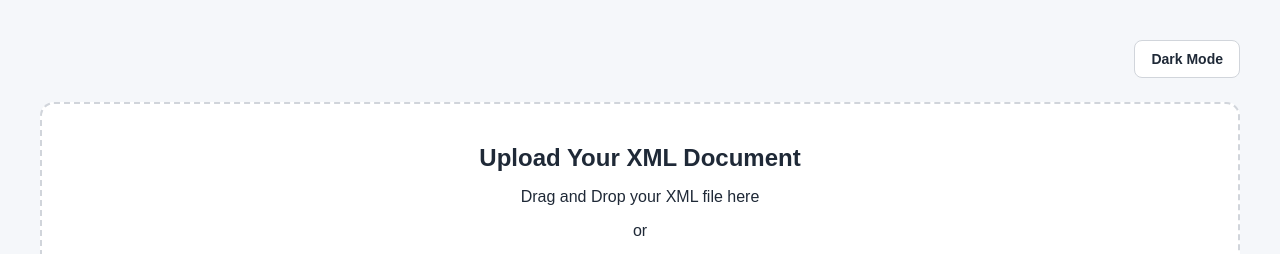
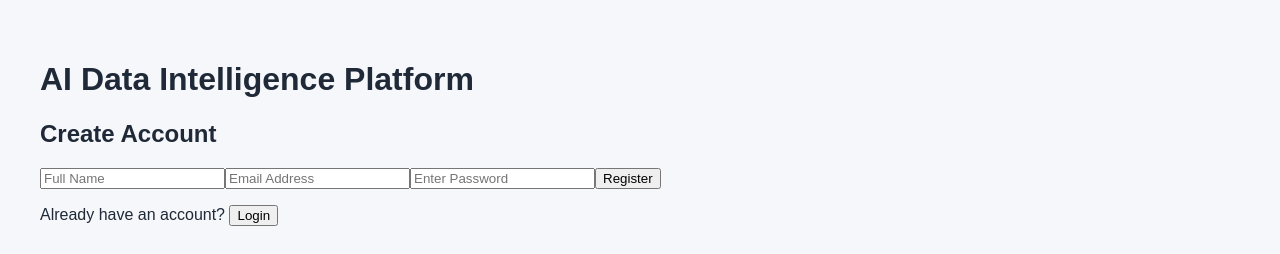
Before and after one commit to BarkerBrian-FS/xml-parser, a React (Vite) app in the folder client/: page / in a window 1280 px wide. Shown: the top 254 px of the page. Built offline with nearby package versions, Linux system fonts and the light colour scheme; no server answers.

Commit message:
added register and login component and added it to app.jsx also protected handle analyze with token check

```diff
--- a/client/src/App.jsx
+++ b/client/src/App.jsx
@@ -1,6 +1,7 @@
 import "./App.css";
 import DocumentCard from "./components/DocumentCard";
 import { useEffect, useState } from "react";
+import Auth from "./components/Auth";
 
 function App() {
   const [documents, setDocuments] = useState([]);
@@ -26,6 +27,38 @@ function App() {
   const [email, setEmail] = useState("");
   const [password, setPassword] = useState("");
 
+  async function handleAuth(event) {
+    event.preventDefault();
+
+    try {
+      const response = await fetch(
+        `http://localhost:5000/api/auth/${isRegistering ? "register" : "login"}`,
+        {
+          method: "POST",
+          headers: {
+            "Content-Type": "application/json",
+          },
+          body: JSON.stringify({
+            ...(isRegistering && { name }),
+            email,
+            password,
+          }),
+        },
+      );
+      const data = await response.json();
+
+      if (!response.ok) {
+        throw new Error(data.message || "Authentication failed");
+      }
+      localStorage.setItem("token", data.token);
+      localStorage.setItem("user", JSON.stringify(data.user));
+
+      setToken(data.token);
+      setUser(data.user);
+    } catch (error) {
+      console.error("Authentication failed", error);
+    }
+  }
   function handleFileChange(event) {
     const file = event.target.files[0];
 
@@ -80,6 +113,7 @@ function App() {
         method: "POST",
         headers: {
           "Content-Type": "application/xml",
+          Authorization: `Bearer ${token}`,
         },
         body: xmlContent,
       });
@@ -108,8 +142,19 @@ function App() {
   }
 
   useEffect(() => {
+    if (!token) {
+      setIsLoadingDocuments(false);
+      return;
+    }
+    setIsLoadingDocuments(true);
+    setDocumentsError("");
     fetch(
       `http://localhost:5000/api/xml/documents?search=${encodeURIComponent(search)}`,
+      {
+        headers: {
+          Authorization: `Bearer ${token}`,
+        },
+      },
     )
       .then((response) => {
         if (!response.ok) {
@@ -128,7 +173,7 @@ function App() {
       .finally(() => {
         setIsLoadingDocuments(false);
       });
-  }, [search]);
+  }, [search, token]);
   const filteredDocuments = documents.filter((doc) => {
     if (filter === "warnings") {
       return doc.aiAnalysis?.warnings?.length > 0;
@@ -158,6 +203,21 @@ function App() {
     return 0;
   });
 
+  if (!token) {
+    return (
+      <Auth
+        isRegistering={isRegistering}
+        setIsRegistering={setIsRegistering}
+        name={name}
+        setName={setName}
+        email={email}
+        setEmail={setEmail}
+        password={password}
+        setPassword={setPassword}
+        handleAuth={handleAuth}
+      />
+    );
+  }
   return (
     <main className={`app ${darkMode ? "dark" : ""}`}>
       <button className="theme-toggle" onClick={() => setDarkMode(!darkMode)}>
--- /dev/null
+++ b/client/src/components/Auth.jsx
@@ -0,0 +1,61 @@
+const Auth = (
+  isRegistering,
+  setIsRegistering,
+  name,
+  setName,
+  email,
+  setEmail,
+  password,
+  setPassword,
+  handleAuth,
+) => {
+  return (
+    <main className="app auth-container">
+      <form className="auth-form" onSubmit={handleAuth}>
+        <h1>AI Data Intelligence Platform</h1>
+        <h2>{isRegistering ? "Create Account" : "Welcome Back"}</h2>
+        {isRegistering && (
+          <input
+            type="text"
+            placeholder="Full Name"
+            value={name}
+            onChange={(event) => setName(event.target.value)}
+            required
+          />
+        )}
+
+        <input
+          type="email"
+          placeholder="Email Address"
+          value={email}
+          onChange={(event) => setEmail(event.target.value)}
+          required
+        />
+
+        <input
+          type="password"
+          placeholder="Enter Password"
+          value={password}
+          onChange={(event) => setPassword(event.target.value)}
+          required
+        />
+
+        <button type="submit">{isRegistering ? "Register" : "Login"}</button>
+
+        <p>
+          {isRegistering
+            ? "Already have an account?"
+            : "Don't have an account?"}{" "}
+          <button
+            type="button"
+            onClick={() => setIsRegistering(!isRegistering)}
+          >
+            {isRegistering ? "Login" : "Register"}
+          </button>
+        </p>
+      </form>
+    </main>
+  );
+};
+
+export default Auth;
```
